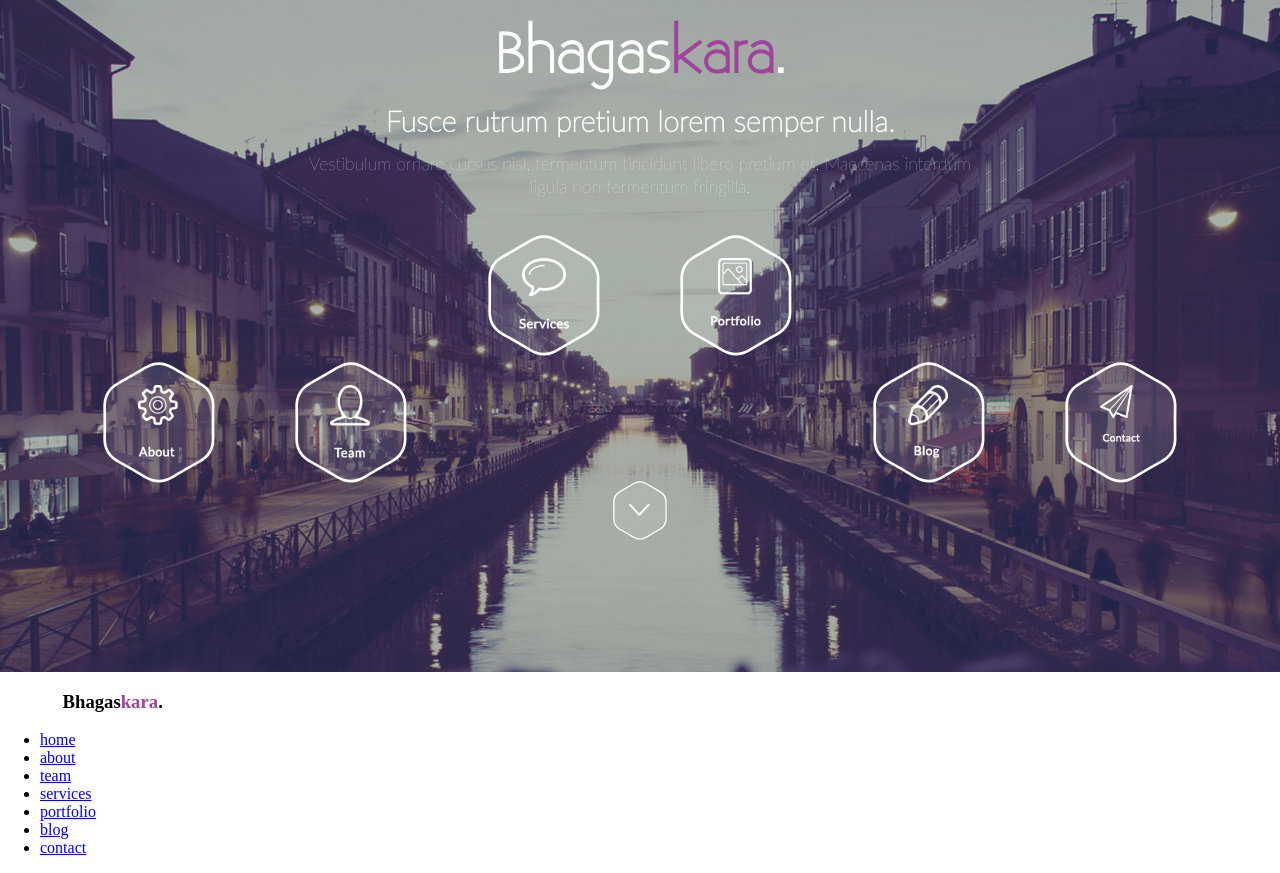
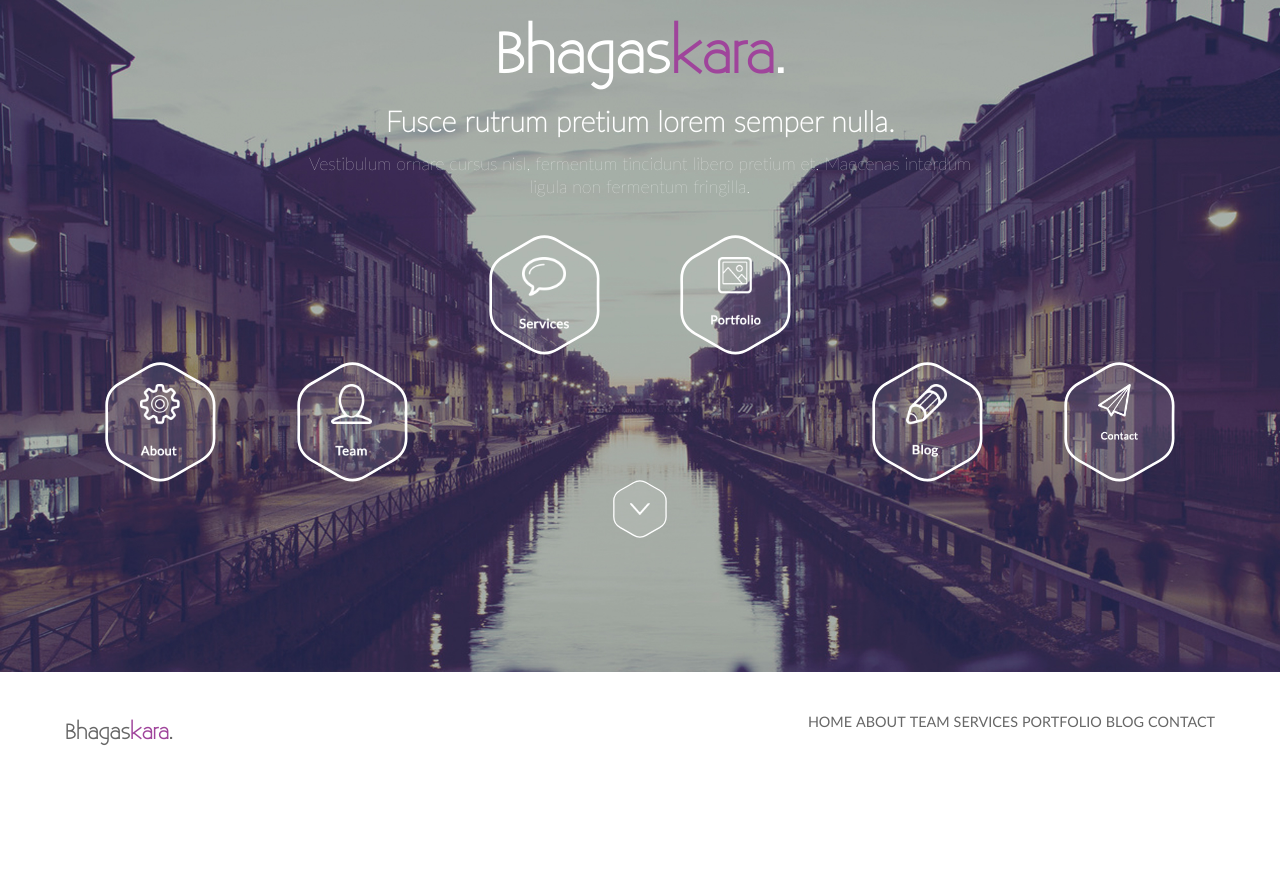
Before and after one commit to showmemagic/Bhagaskara, a plain HTML site: page index.html in a window 1280 px wide. After the commit the page ends 800 px from the top, so only its background shows below. Drawn offline with Linux system fonts and the light colour scheme.

Commit message:
Navigation- not sticky yet

```diff
--- a/sass/partials/_base.scss
+++ b/sass/partials/_base.scss
@@ -7,7 +7,7 @@ body {
 }
 
 .mainWidth {
-	max-width: 1155px;
+	max-width: 1150px;
 	width: 100%;
 	margin: 0 auto;
 }
--- a/sass/partials/_header.scss
+++ b/sass/partials/_header.scss
@@ -36,9 +36,9 @@ header {
 .shapeContainerTwo {
         margin:0;
         padding:0;
-        display: flex;
         width: 100%;
-        justify-content: center;
+        @include flexBox;
+        @include flexJustify(center);
         list-style-type: none;
         .shape {
             width: $iconWidth;
@@ -63,14 +63,14 @@ header {
     }
 
 .shapeContainerFour {
-    display: flex;
     width: 100%;
-    justify-content: space-between;
+    @include flexBox;
+    @include flexJustify(space-between);
     .shapeSide {
         width:$iconWidth * 2;
         margin:0;
         padding:0;
-        display:flex;
+        @include flexBox;
         list-style-type: none;
         .shape{
             width: 50%;
--- /dev/null
+++ b/sass/partials/_nav.scss
@@ -0,0 +1,31 @@
+h3 {
+    font-family: "existencelight";
+    display: inline-block;
+    float: left;
+    color: #676767;
+    font-size: 1.3em;
+    padding-top: 2%;
+    padding-bottom: 2%;
+}
+
+.menu {
+    display: inline-block;
+    float: right;
+    padding-top: 2%;
+    padding-bottom: 2%;
+    li {
+        display: inline-block;
+        a {
+            text-decoration: none;
+            text-transform: uppercase;
+            color: #676767;
+            font-family: "latoregular";
+            font-weight: 400;
+            font-size: 0.9em;
+            padding-right: 35%;
+            &:active {
+                color: #9f449b;
+            }
+        }
+    }
+}
--- a/sass/style.scss
+++ b/sass/style.scss
@@ -5,5 +5,6 @@
 @import"partials/base";
 @import"partials/fonts";
 @import"partials/header";
+@import"partials/nav";
 
 @import"modules/media";
```
Also changed, not shown: index.html (+1 -1 lines), css/style.css, images/hovershape.png (added).
